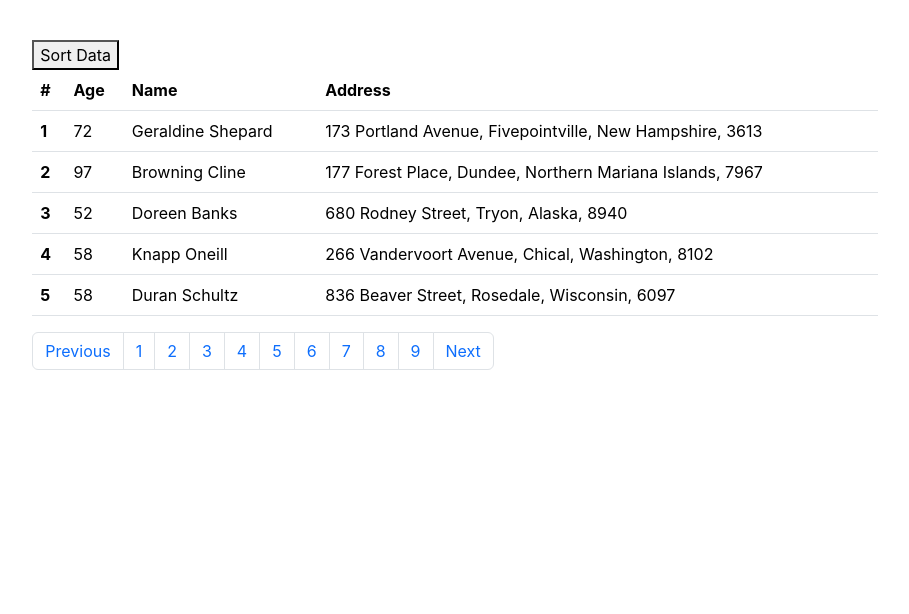
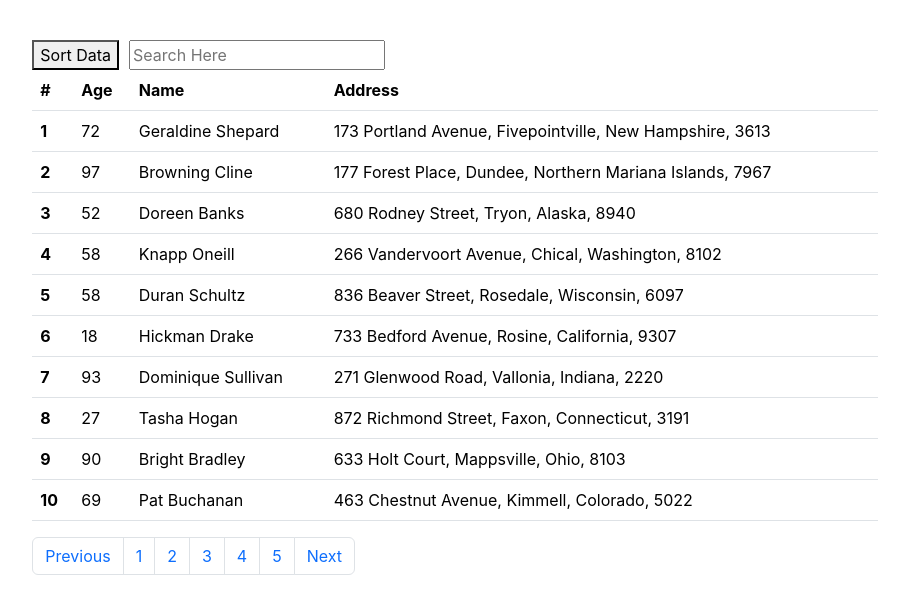
Before and after one commit to digikullReact/paginationSeptoctober, a React (Create React App) app: page / in a window 1280 px wide. Shown: the top 614 px of the page, without its empty margins (185-1094 px from the left). Built offline with nearby package versions, Linux system fonts and the light colour scheme.

Commit message:
Pagination with filtering for a page

```diff
--- a/src/components/Table.js
+++ b/src/components/Table.js
@@ -263,14 +263,16 @@ const data = [
 ]
 const Table = () => {
 
-    const [recordsPerPage, setRecordsPerPage] = useState(5);
+    const [recordsPerPage, setRecordsPerPage] = useState(10);
     const [currentPage, setCurrentPage] = useState(0);
     const [totalRecords, setTotalRecords] = useState(data.length);// this will be available to you from api
+    const [sorted,setSorted]=useState(false);
 
     const ArrayPaginationNumbers = (totalRecords, recordsPerPage) => {
         const value = Math.ceil((totalRecords / recordsPerPage));
 
-        return Array.from(Array(value).keys())
+        return Array.from(Array(value).keys())  // it will be required
+
 
 
 
@@ -290,6 +292,32 @@ const Table = () => {
        // debugger;
 
         setState([...sortArray(state)]);
+         // Uncomment below if you want to sort the page wise data
+     //  setSorted(true);
+
+
+    }
+
+    const handleChange=(event)=>{
+        const value=event.target.value;
+        if(value.length>0){  // checking for empty string here --
+
+            // Regular expression are a way to search in a particular text or string --->
+        const regex = new RegExp(value, 'gi');
+
+
+            //   const regex = new RegExp(`/${value}/g`);
+               const filtereData=state.filter(ele=>{
+                   return regex.test(ele.name);
+               })
+
+               setState([...filtereData]);
+
+        }else{
+            setState([...data]);
+        }
+
+
 
 
     }
@@ -297,15 +325,24 @@ const Table = () => {
     const PaginateData = (data, currentPage, recordsPerPage) => {
 
         // whole logic of slicing will go here
+        // Uncomment below if you want to sort the page wise data
+        /*
+        if(sorted){
+            return sortArray(data.slice((currentPage*recordsPerPage), (currentPage*recordsPerPage) + recordsPerPage))
+
+        }
+        */
 
         // You can use slice of splice to make it work ----->
-        return data.slice(currentPage, currentPage + recordsPerPage)
+        return data.slice((currentPage*recordsPerPage), (currentPage*recordsPerPage) + recordsPerPage)
 
     }
 
 
     const changePage = (pageNumber) => {
         setCurrentPage(pageNumber);
+         // Uncomment below if you want to sort the page wise data
+       // setSorted(false);
 
         // we are modifing the state ---->
 
@@ -322,6 +359,7 @@ const Table = () => {
             <button onClick={SortByField}>
                 Sort Data
             </button>
+            <input type='text' style={{marginLeft:"10px"}} placeholder='Search Here' onChange={handleChange}/>
 
             <table className="table">
                 <thead>
```
